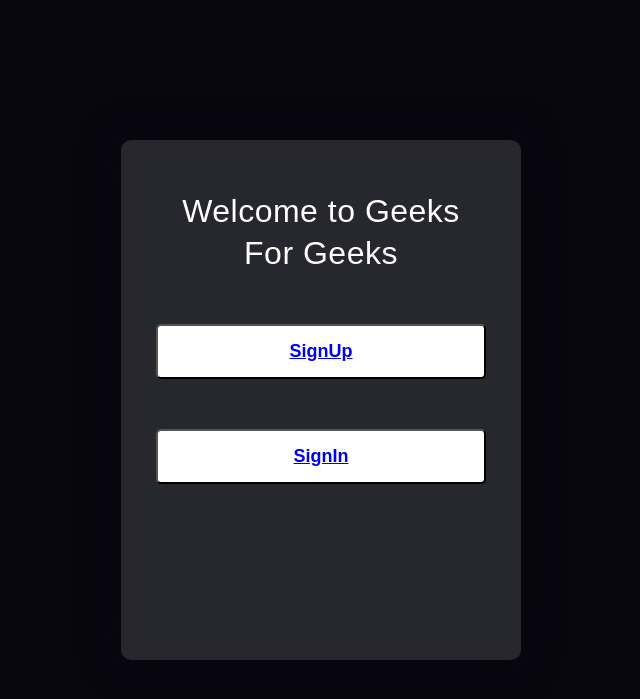
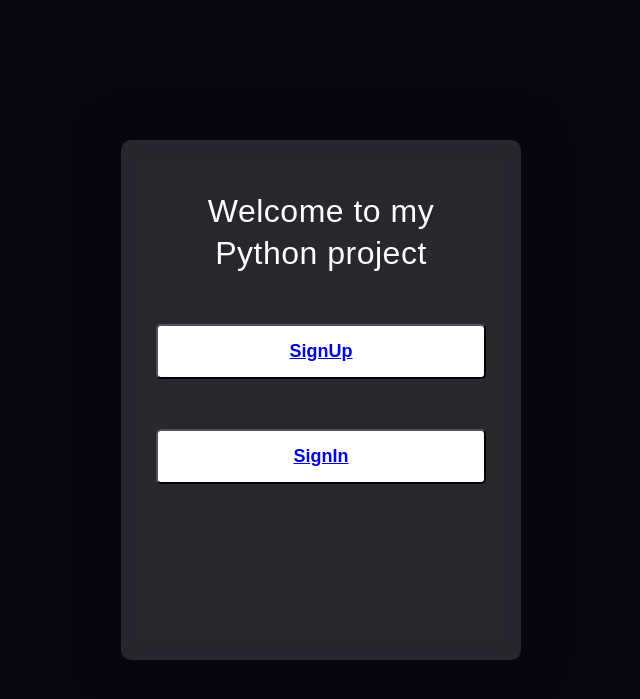
Before and after one commit to Filla0/Login-system-in-python, a Django app: template GFG/templates/authentication/index.html in a window 1280 px wide. Shown: the top 699 px of the page, without its empty margins (319-959 px from the left). Run offline with Django 4.2, Linux system fonts and the light colour scheme; the template is opened without the code that fills it, so the values that code supplies are empty.

Commit message:
home design

```diff
--- a/GFG/templates/authentication/index.html
+++ b/GFG/templates/authentication/index.html
@@ -82,7 +82,7 @@
                 </button>
             </div>
             {% endfor %}
-            <h3>Welcome to Geeks For Geeks</h3>
+            <h3>Welcome to my Python project</h3>
             {% if user.is_authenticated %}
             <h3>Hello {{ fname }}</h3>
             <h4>You're successfully logged in.</h4>
```
Also changed, not shown: GFG/db.sqlite3.
